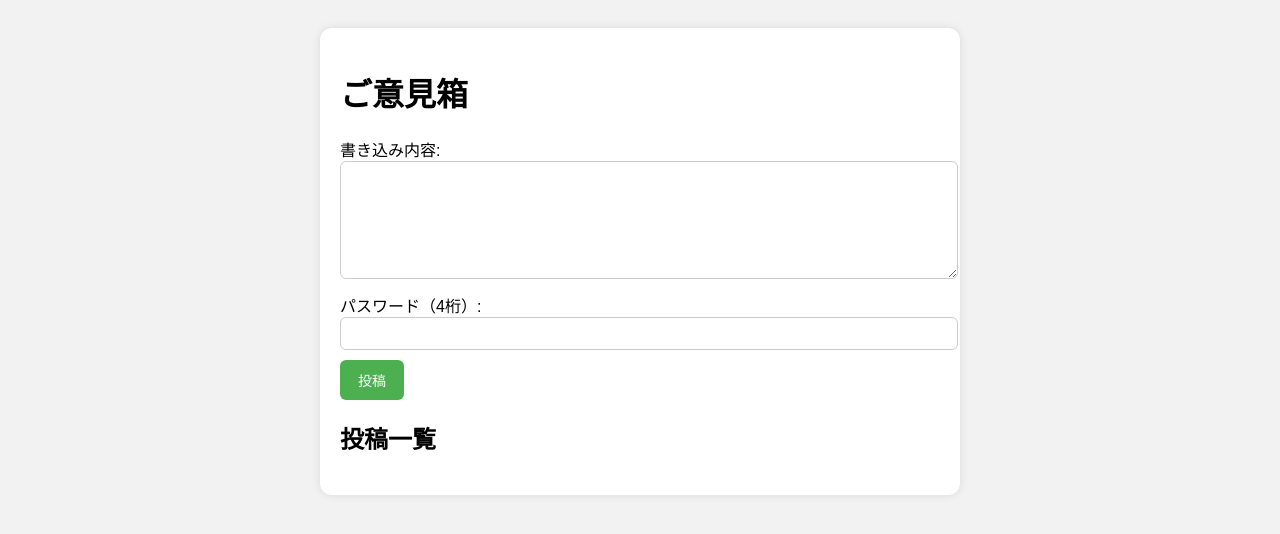
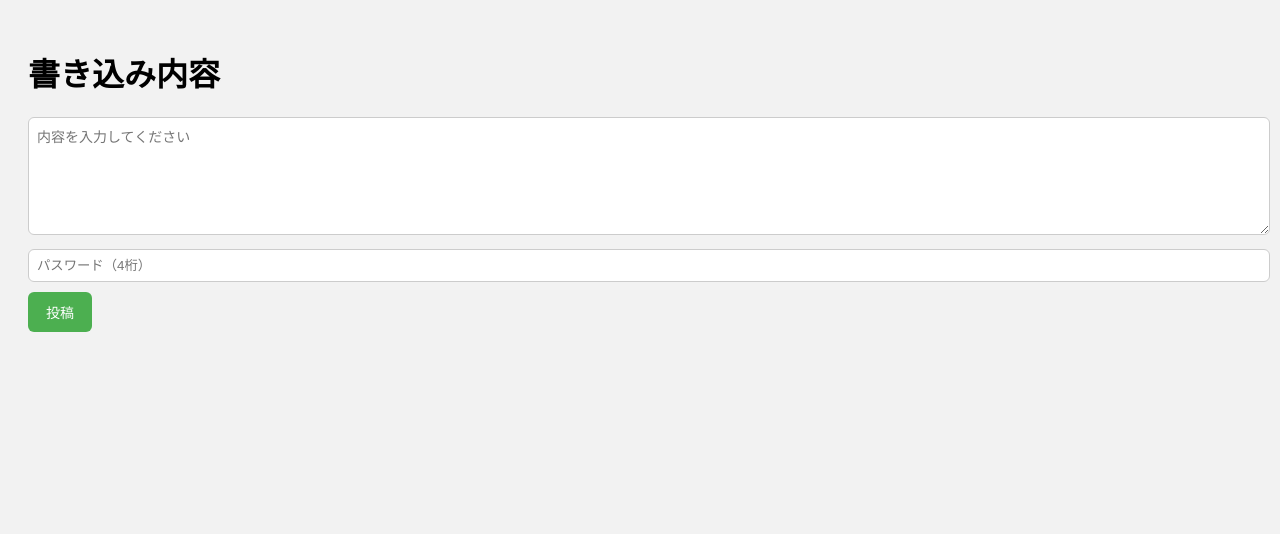
Before and after one commit to mazikunn/portfolio-sousei, a plain HTML site: page index.html in a window 1280 px wide. Drawn offline with Linux system fonts and the light colour scheme.

Commit message:
Update index.html

```diff
--- a/index.html
+++ b/index.html
@@ -1,24 +1,26 @@
 <!DOCTYPE html>
-<html lang="ja">
+<html>
 <head>
   <meta charset="UTF-8">
-  <title>ご意見箱</title>
+  <title>書き込み掲示板</title>
   <link rel="stylesheet" href="style.css">
-  <!-- Firebase SDKs -->
-  <script src="https://www.gstatic.com/firebasejs/9.22.2/firebase-app-compat.js"></script>
-  <script src="https://www.gstatic.com/firebasejs/9.22.2/firebase-database-compat.js"></script>
 </head>
 <body>
-  <div class="container">
-    <h1>ご意見箱</h1>
-    <form id="postForm">
-      <label for="message">書き込み内容:</label>
-      <textarea id="message" required></textarea><br>
-      <label for="password">パスワード（4桁）:</label>
-      <input type="password" id="password" maxlength="4" required><br>
-      <button type="submit">投稿</button>
-    </form>
+  <h1>書き込み内容</h1>
 
-    <div id="messagesContainer">
-      <h2>投稿一覧</h2>
-      <ul id="messagesList"></ul>
+  <form id="messageForm">
+    <textarea id="messageInput" placeholder="内容を入力してください" required></textarea><br>
+    <input type="password" id="passwordInput" placeholder="パスワード（4桁）" required><br>
+    <button type="submit">投稿</button>
+  </form>
+
+  <div id="messageContainer"></div>
+
+  <!-- Firebase SDK -->
+  <script src="https://www.gstatic.com/firebasejs/10.12.2/firebase-app-compat.js"></script>
+  <script src="https://www.gstatic.com/firebasejs/10.12.2/firebase-database-compat.js"></script>
+
+  <!-- 自作スクリプト -->
+  <script src="script.js"></script>
+</body>
+</html>
```
